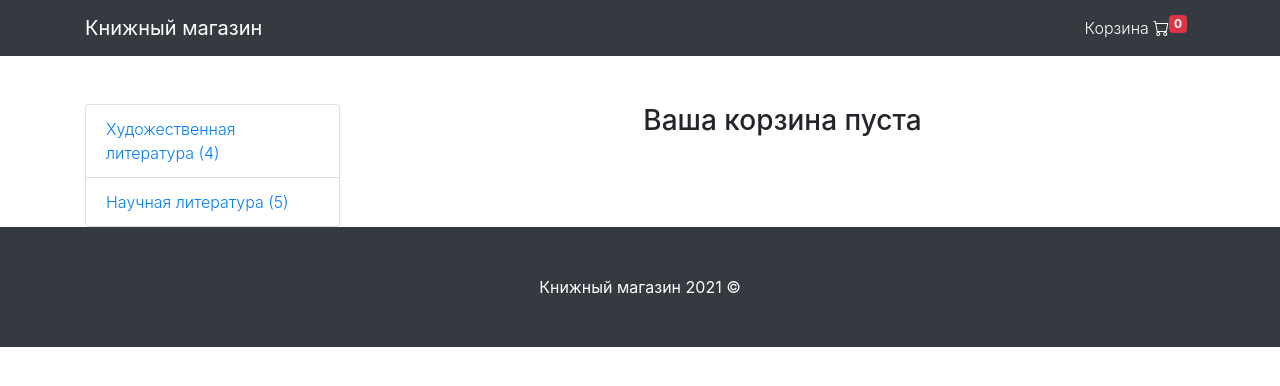
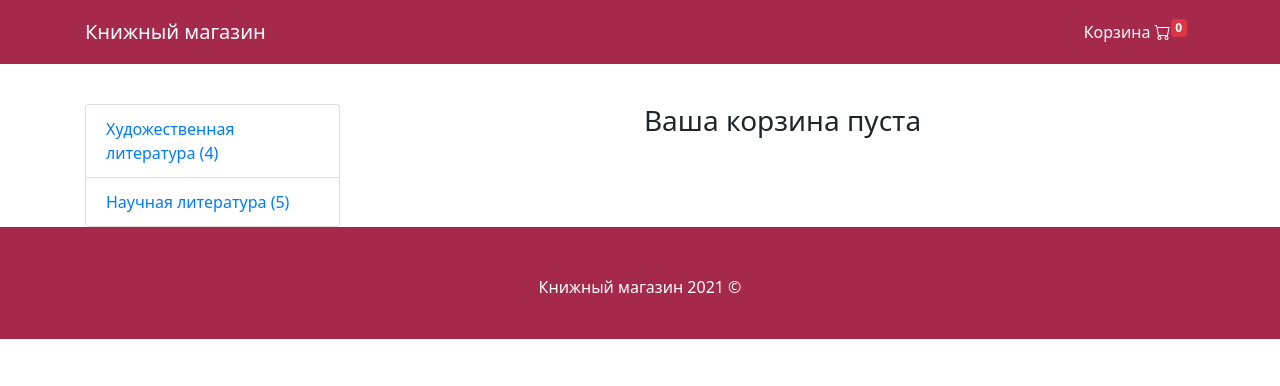
Before and after one commit to dark-tulip/django-shop, a Django app: page /cart/ in a window 1280 px wide. Shown: the top 386 px of the page. Run offline with Django 3.2, Linux system fonts and the light colour scheme; data comes from the database, SQL or seed files in the repository; both versions use the stored data as it was after the commit; data that the repository does not hold is empty; some libraries are stand-ins or nearby versions.

Commit message:
changed some styles

```diff
--- a/mainapp/templates/base.html
+++ b/mainapp/templates/base.html
@@ -14,16 +14,28 @@
 	<link rel="stylesheet" href="https://maxcdn.bootstrapcdn.com/bootstrap/4.0.0/css/bootstrap.min.css"
 		integrity="sha384-Gn5384xqQ1aoWXA+058RXPxPg6fy4IWvTNh0E263XmFcJlSAwiGgFAW/dAiS6JXm" crossorigin="anonymous" />
 
-	<!-- Custom styles for this template -->
-	<!-- <link href="css/shop-homepage.css" rel="stylesheet" /> -->
 	<!-- Bootstrap Font Icon CSS -->
+	<link rel="stylesheet" href="https://cdn.jsdelivr.net/npm/bootstrap-icons@1.5.0/font/bootstrap-icons.css">
 
-	<link rel="stylesheet" href="https://cdn.jsdelivr.net/npm/bootstrap-icons@1.5.0/font/bootstrap-icons.css">
+
 </head>
 
 <style>
+	.navbar, .py-5{
+		background-color: #a5294b !important;
+		height: 4em;
+	}
+
 	body {
 		padding-top: 56px;
+    	font-family: 'Noto Sans', sans-serif;
+	}
+	.pb-5, .py-5 {
+    	padding-bottom: 4rem!important;
+	}
+	.btn.btn-danger {
+		background-color: #a62749;
+		border-color: #a627;
 	}
 </style>
 
@@ -79,15 +91,15 @@
 					</ol>
 					<div class="carousel-inner" role="listbox">
 						<div class="carousel-item active">
-							<img class="d-block img-fluid" src="../../media/flowers.jpg" width="100%"
+							<img class="d-block img-fluid" src="../../media/carousel_pic1.jpeg" width="100%"
 								alt="First slide" />
 						</div>
 						<div class="carousel-item">
-							<img class="d-block img-fluid" src="../../media/flowers.jpg" width="100%"
+							<img class="d-block img-fluid" src="../../media/carousel_pic2.jpeg" width="100%"
 								alt="Second slide" />
 						</div>
 						<div class="carousel-item">
-							<img class="d-block img-fluid" src="../../media/flowers.jpg" width="100%"
+							<img class="d-block img-fluid" src="../../media/carousel_pic3.jpeg" width="100%"
 								alt="Third slide" />
 						</div>
 					</div>
@@ -127,7 +139,6 @@
 		</div>
 		<!-- /.row -->
 	</div>
-	<!-- /.container -->
 
 	<!-- Footer -->
 	<footer class="py-5 bg-dark">
@@ -144,6 +155,8 @@
 	<script src="https://maxcdn.bootstrapcdn.com/bootstrap/4.0.0/js/bootstrap.min.js"
 		integrity="sha384-JZR6Spejh4U02d8jOt6vLEHfe/JQGiRRSQQxSfFWpi1MquVdAyjUar5+76PVCmYl"
 		crossorigin="anonymous"></script>
+
+
 </body>
 
 </html>
```
Also changed, not shown: db.sqlite3, media/carousel_pic1.jpeg (added), media/carousel_pic2.jpeg (added), media/carousel_pic3.jpeg (added).
